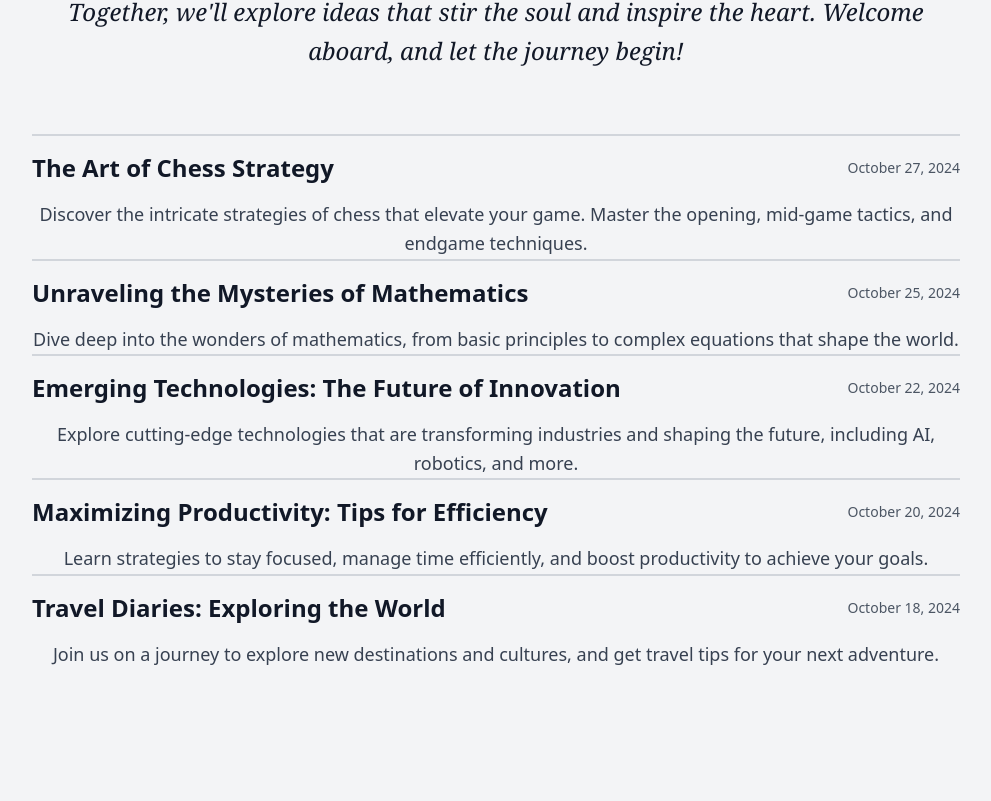
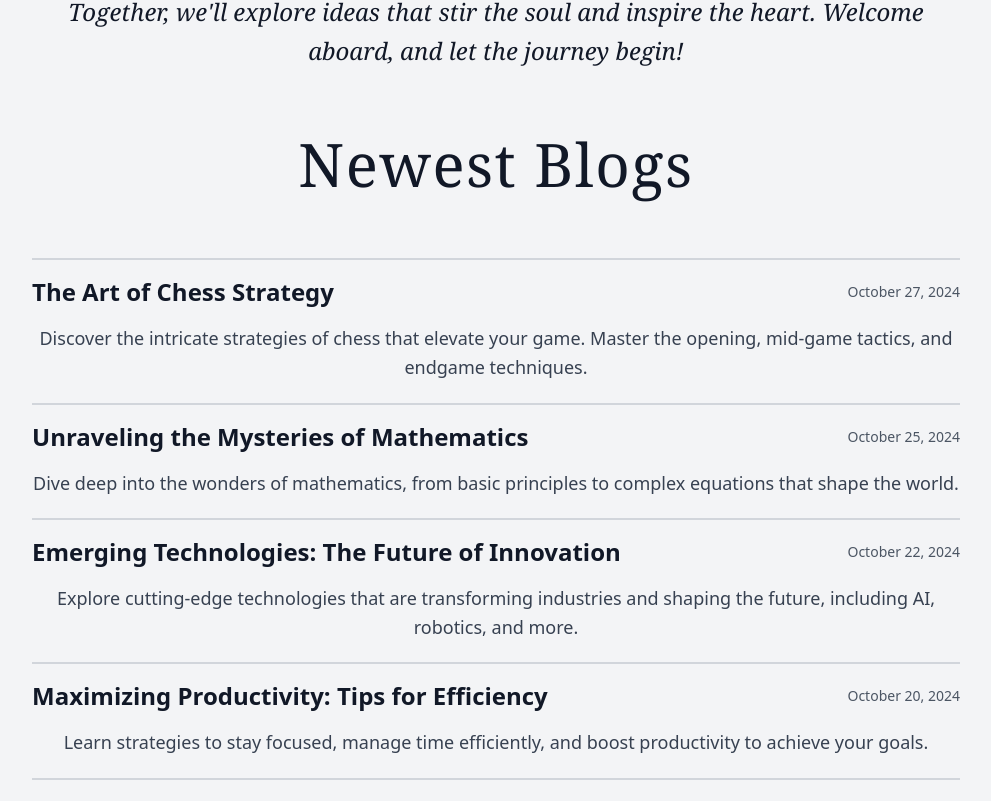
Before and after one commit to aadi1232/Whimsy-Wave, a React (Create React App) app in the folder frontend/: page / in a window 1280 px wide. Shown: the part 812-1613 px from the top of the page, without its empty margins (144-1135 px from the left). Built offline with nearby package versions, Linux system fonts and the light colour scheme.

Commit message:
home changes

```diff
--- a/frontend/src/components/pages/Home.jsx
+++ b/frontend/src/components/pages/Home.jsx
@@ -32,6 +32,7 @@ function Home() {
   }, []);
 
   return (
+
     <div className="py-56 px-12 text-center animate-fadeIn">
       {/* Title Section */}
       <div className="max-w-screen-lg mx-auto mb-16">
@@ -58,7 +59,9 @@ function Home() {
       </div>
 
       {/* Blog Titles with Dates and Descriptions Section */}
+
       <div className="max-w-screen-lg mx-auto mt-16 px-6 md:px-12">
+      <h2 class="text-6xl font-serif mb-6 tracking-wide text-gray-900 dark:text-gray-100 pb-10">Newest Blogs</h2>
         {/* Blog 1 */}
         <div className="flex justify-between items-center border-t-2 border-gray-300 dark:border-gray-600 py-4">
           <h3 className="text-2xl font-bold text-gray-900 dark:text-gray-100">
@@ -68,7 +71,7 @@ function Home() {
           </h3>
           <span className="text-gray-600 dark:text-gray-400 text-sm">October 27, 2024</span>
         </div>
-        <p className="text-lg text-gray-700 dark:text-gray-300 leading-relaxed">
+        <p className="text-lg text-gray-700 dark:text-gray-300 leading-relaxed pb-5">
           Discover the intricate strategies of chess that elevate your game. Master the opening, mid-game tactics, and endgame techniques.
         </p>
 
@@ -81,7 +84,7 @@ function Home() {
           </h3>
           <span className="text-gray-600 dark:text-gray-400 text-sm">October 25, 2024</span>
         </div>
-        <p className="text-lg text-gray-700 dark:text-gray-300 leading-relaxed">
+        <p className="text-lg text-gray-700 dark:text-gray-300 leading-relaxed pb-5">
           Dive deep into the wonders of mathematics, from basic principles to complex equations that shape the world.
         </p>
 
@@ -94,7 +97,7 @@ function Home() {
           </h3>
           <span className="text-gray-600 dark:text-gray-400 text-sm">October 22, 2024</span>
         </div>
-        <p className="text-lg text-gray-700 dark:text-gray-300 leading-relaxed">
+        <p className="text-lg text-gray-700 dark:text-gray-300 leading-relaxed pb-5">
           Explore cutting-edge technologies that are transforming industries and shaping the future, including AI, robotics, and more.
         </p>
 
@@ -107,7 +110,7 @@ function Home() {
           </h3>
           <span className="text-gray-600 dark:text-gray-400 text-sm">October 20, 2024</span>
         </div>
-        <p className="text-lg text-gray-700 dark:text-gray-300 leading-relaxed">
+        <p className="text-lg text-gray-700 dark:text-gray-300 leading-relaxed pb-5">
           Learn strategies to stay focused, manage time efficiently, and boost productivity to achieve your goals.
         </p>
 
@@ -120,7 +123,7 @@ function Home() {
           </h3>
           <span className="text-gray-600 dark:text-gray-400 text-sm">October 18, 2024</span>
         </div>
-        <p className="text-lg text-gray-700 dark:text-gray-300 leading-relaxed">
+        <p className="text-lg text-gray-700 dark:text-gray-300 leading-relaxed ">
           Join us on a journey to explore new destinations and cultures, and get travel tips for your next adventure.
         </p>
       </div>
```
